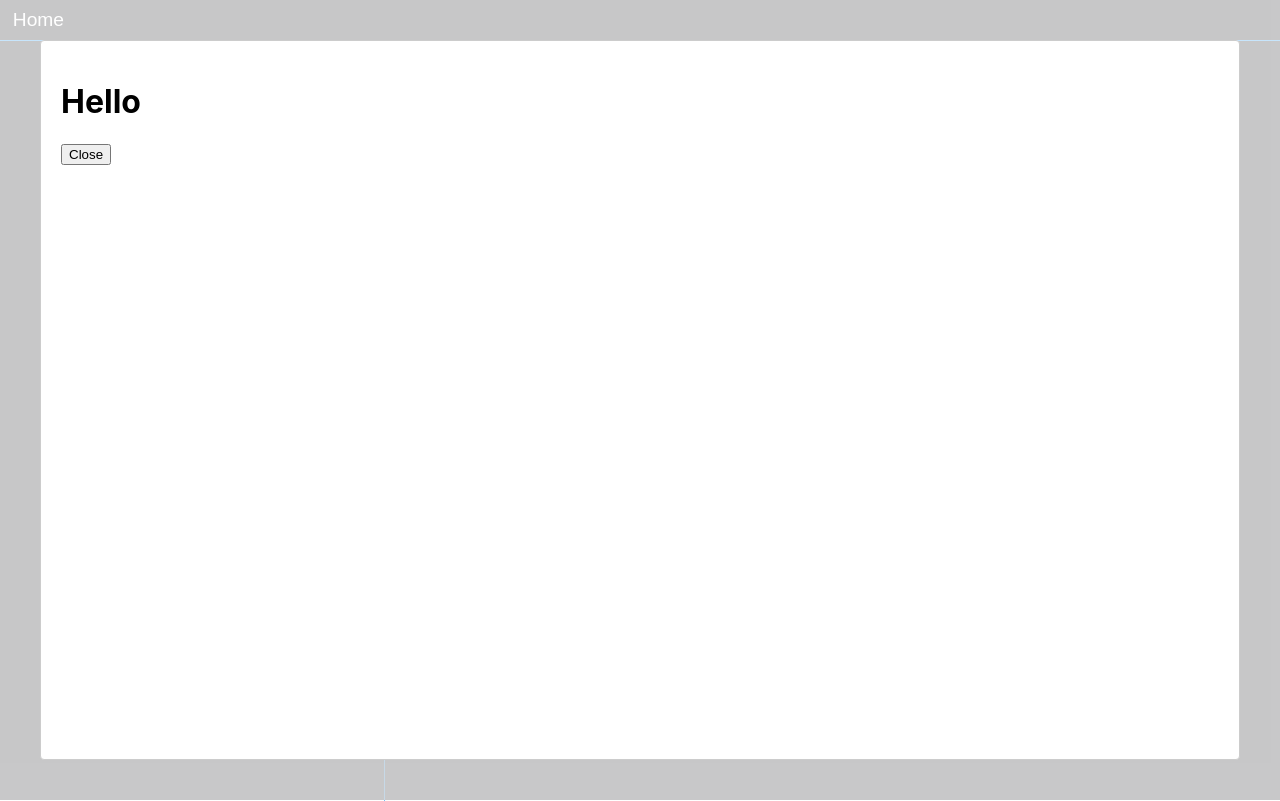
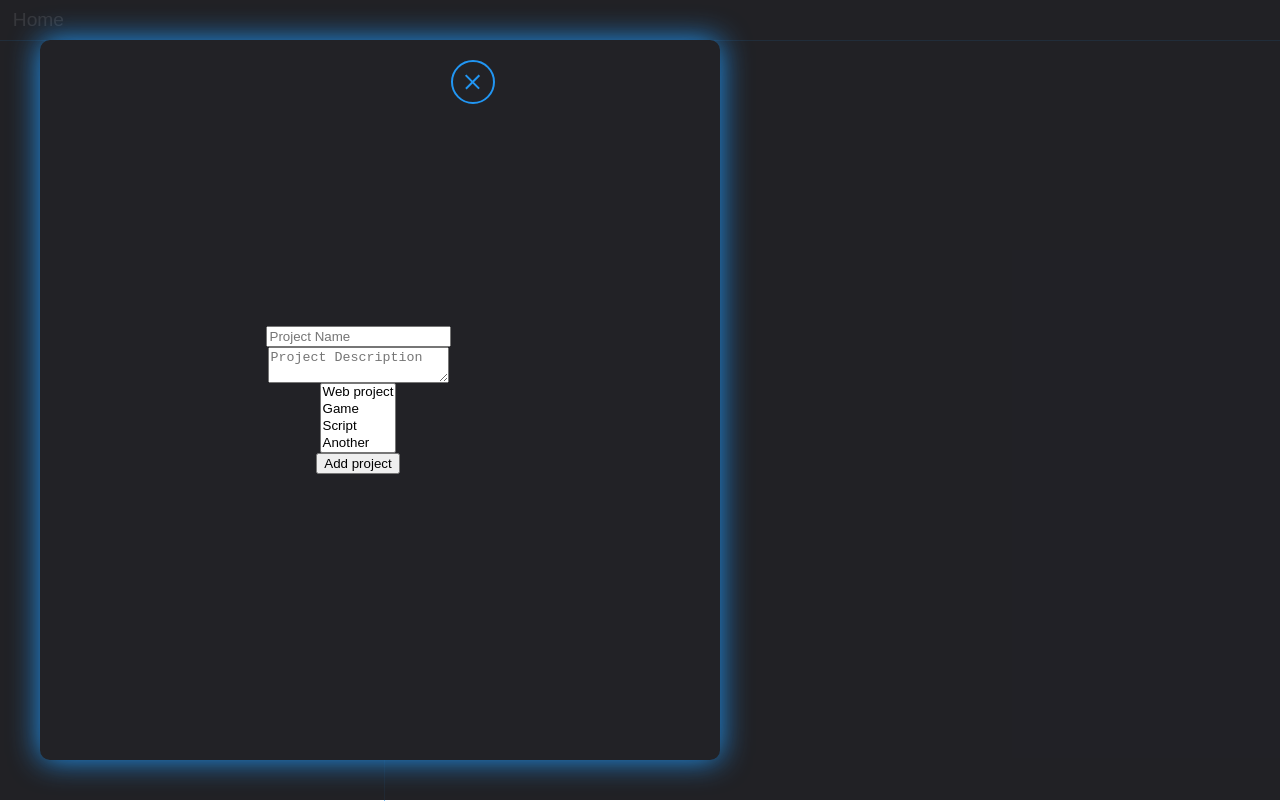
Before and after one commit to Jonics7/diary_tasks_v2, a React (Create React App) app in the folder frontend/: page / in a window 1280 px wide. Both pictures are taken after a click on the button "ADD NEW PROJECT". Built offline with nearby package versions, Linux system fonts and the light colour scheme.

Commit message:
Start wokr with Modal

```diff
--- a/frontend/package.json
+++ b/frontend/package.json
@@ -6,9 +6,11 @@
     "@testing-library/jest-dom": "^4.2.4",
     "@testing-library/react": "^9.3.2",
     "@testing-library/user-event": "^7.1.2",
+    "final-form": "^4.20.0",
     "node-sass": "^4.14.1",
     "react": "^16.13.1",
     "react-dom": "^16.13.1",
+    "react-final-form": "^6.5.0",
     "react-modal": "^3.11.2",
     "react-router": "^5.2.0",
     "react-router-dom": "^5.2.0",
--- /dev/null
+++ b/frontend/src/Components/AddProject.js
@@ -0,0 +1,97 @@
+import React, { useState } from 'react';
+import Modal from 'react-modal';
+import './AddProject.sass';
+
+import { Form, Field } from 'react-final-form';
+
+Modal.setAppElement('#root');
+
+
+
+export default function AddProject() {
+    const [modalIsOpen, setModalIsOpen] = useState(false)
+    return (
+        <div className="add-project">
+            <button
+                className="add-neon"
+                onClick={() => setModalIsOpen(true)}>
+                <span className="button-line button-line-top"></span>
+                <span className="button-line button-line-right"></span>
+                <span className="button-line button-line-bottom"></span>
+                <span className="button-line button-line-left"></span>
+                    Add New Project
+                </button>
+            <Modal
+                isOpen={modalIsOpen}
+                onRequestClose={() => setModalIsOpen(false)}
+                style={{
+                    overlay: {
+                      position: 'fixed',
+                      top: 0,
+                      left: 0,
+                      right: 0,
+                      bottom: 0,
+                      backgroundColor: 'rgba(34, 34, 38, 0.9)',
+                    },
+                    content: {
+                      position: 'absolute',
+                    //   top: '40px',
+                    //   left: '40px',
+                    //   right: '40px',
+                    //   bottom: '40px',
+                    display: 'flex',
+                    justifyContent: 'center',
+                    width: '50vw',
+                      border: 'none',
+                      boxShadow: '0px 0px 0px #2196f3, 0px 0px 30px #2196f3',
+                      background: '#222226',
+                      overflow: 'auto',
+                      color: 'rgb(33, 150, 243)',
+                      WebkitOverflowScrolling: 'touch',
+                      borderRadius: '10px',
+                      outline: 'none',
+                      padding: '20px'
+                    }
+                  }}
+                >
+
+                <Form onSubmit = {() => {} }>
+                  {({handleSubmit}) => (
+                      <form
+                      className="add-project-form"
+                      onSubmit = {handleSubmit}>
+                          <Field
+                          name="name"
+                          component="input"
+                          type="text"
+                          placeholder="Project Name"
+                          />
+                          <Field
+                          name="description"
+                          component="textarea"
+                          type="text"
+                          placeholder="Project Description"
+                          />
+                          <Field
+                          name="category"
+                          component="select"
+                          multiple
+                          >
+                              <option value="web">Web project</option>
+                              <option value="game">Game</option>
+                              <option value="script">Script</option>
+                              <option value="another">Another</option>
+                          </Field>
+                          <button type="submit">Add project</button>
+                      </form>
+                  )}
+                </Form>
+                <button
+                className="modal-close"
+                onClick={() => setModalIsOpen(false)}>
+                    <span className="close"></span>
+                </button>
+            </Modal>
+        </div>
+    )
+}
--- /dev/null
+++ b/frontend/src/Components/AddProject.sass
@@ -0,0 +1,121 @@
+.add-neon
+    margin-top: 12vh
+    position: relative
+    color: #2196f3
+    border: none
+    padding: 15px 30px
+    background-color: transparent
+    display: inline-block
+    font-size: 18px
+    letter-spacing: 2.5px
+    overflow: hidden
+    transition: 0.2s
+    text-decoration: none
+    text-transform: uppercase
+
+
+.button-line
+    position: absolute
+    display: block
+    &-top
+        top: 0
+        left: -100%
+        width: 100%
+        height: 2px
+        background: linear-gradient(90deg, transparent, #2196f3)
+    &-bottom
+        bottom: 0
+        right: -100%
+        width: 100%
+        height: 2px
+        background: linear-gradient(270deg, transparent, #2196f3)
+    &-left
+        bottom: -100%
+        left: 0
+        width: 2px
+        height: 100%
+        background: linear-gradient(0deg, transparent, #2196f3)
+    &-right
+        top: -100%
+        right: 0%
+        width: 2px
+        height: 100%
+        background: linear-gradient(180deg, transparent, #2196f3)
+
+.add-neon:hover .button-line-top
+    left: 100%
+    transition: 1s
+    transition-delay: .2.5s
+
+.add-neon:hover .button-line-bottom
+    right: 100%
+    transition: 1s
+    transition-delay: .2.5s
+
+.add-neon:hover .button-line-left
+    bottom: 100%
+    transition: 1s
+    transition-delay: 0s
+
+.add-neon:hover .button-line-right
+    top: 100%
+    transition: 1s
+    transition-delay: 0s
+
+.add-neon:hover
+    cursor: pointer
+    box-shadow: 0 0 10px #2196f3, 0 0 40px #2196f3, 0 0 80px #2196f3
+    background-color: #2196f3
+    color: #222226
+    transition-delay: 0.65s
+
+.add-neon:active, .add-neon:focus
+    outline: none
+
+.modal-close:hover
+    cursor: pointer
+
+.modal-close
+    display: block
+    float: right
+    width: 5.5vh
+    height: 5.5vh
+    background-color: transparent
+    border-radius: 50%
+    border: 2px solid #2196f3
+    position: relative
+
+.close:before, .close:after, .close
+    position: absolute
+    top: 50%
+    margin-top: -0.07vh
+    left: 50%
+    margin-left: -0.75vw
+    width: 1.5vw
+    height: 0.2vh
+    background-color: #2196f3
+
+.close
+    height: 0
+
+.close:before
+    content: ''
+    display: block
+    transform: rotate(45deg)
+
+.close:after
+    content: ''
+    display: block
+    transform: rotate(-45deg)
+
+.modal-close:hover, .modal-close:focus
+    outline: none
+
+.modal-close:hover
+    box-shadow: 0 0 10px #2196f3, 0 0 10px #2196f3
+
+.add-project-form
+    display: flex
+    justify-content: center
+    align-items: center
+    flex-direction: column
--- a/frontend/src/Components/LeftMenu.js
+++ b/frontend/src/Components/LeftMenu.js
@@ -1,30 +1,12 @@
-import React, { Component, useState } from 'react';
-import Modal from 'react-modal';
+import React from 'react';
 import './LeftMenu.sass';
+import AddProject from './AddProject';
 
-Modal.setAppElement('#root');
 
 export default function LeftMenu() {
-    const [modalIsOpen, setModalIsOpen] = useState(false)
     return (
         <div className="left-menu">
-            <div className="add-project">
-                <button
-                    className="add-neon"
-                    onClick={() => setModalIsOpen(true)}>
-                    <span className="button-line button-line-top"></span>
-                    <span className="button-line button-line-right"></span>
-                    <span className="button-line button-line-bottom"></span>
-                    <span className="button-line button-line-left"></span>
-                    Add New Project
-                </button>
-                <Modal
-                    isOpen={modalIsOpen}
-                    onRequestClose={() => setModalIsOpen(false)}>
-                    <h1>Hello</h1>
-                    <button onClick={() => setModalIsOpen(false)}>Close</button>
-                </Modal>
-            </div>
+            <AddProject />
         </div>
     )
 }
--- a/frontend/src/Components/LeftMenu.sass
+++ b/frontend/src/Components/LeftMenu.sass
@@ -4,77 +4,3 @@
     display: flex
     justify-content: center
     border-right: 1px solid rgba(33, 150, 243, .6)
-
-.add-neon
-    margin-top: 12vh
-    position: relative
-    color: #2196f3
-    border: none
-    padding: 15px 30px
-    background-color: transparent
-    display: inline-block
-    font-size: 18px
-    letter-spacing: 2.5px
-    overflow: hidden
-    transition: 0.2s
-    text-decoration: none
-    text-transform: uppercase
-
-
-.button-line
-    position: absolute
-    display: block
-    &-top
-        top: 0
-        left: -100%
-        width: 100%
-        height: 2px
-        background: linear-gradient(90deg, transparent, #2196f3)
-    &-bottom
-        bottom: 0
-        right: -100%
-        width: 100%
-        height: 2px
-        background: linear-gradient(270deg, transparent, #2196f3)
-    &-left
-        bottom: -100%
-        left: 0
-        width: 2px
-        height: 100%
-        background: linear-gradient(0deg, transparent, #2196f3)
-    &-right
-        top: -100%
-        right: 0%
-        width: 2px
-        height: 100%
-        background: linear-gradient(180deg, transparent, #2196f3)
-
-.add-neon:hover .button-line-top
-    left: 100%
-    transition: 1s
-    transition-delay: .2.5s
-
-.add-neon:hover .button-line-bottom
-    right: 100%
-    transition: 1s
-    transition-delay: .2.5s
-
-.add-neon:hover .button-line-left
-    bottom: 100%
-    transition: 1s
-    transition-delay: 0s
-
-.add-neon:hover .button-line-right
-    top: 100%
-    transition: 1s
-    transition-delay: 0s
-
-.add-neon:hover
-    cursor: pointer
-    box-shadow: 0 0 10px #2196f3, 0 0 40px #2196f3, 0 0 80px #2196f3
-    background-color: #2196f3
-    color: #222226
-    transition-delay: 0.65s
-
-.add-neon:active, .add-neon:focus
-    outline: none
```
Also changed, not shown: 1 other file (tests, documents, lock files or other folders).
